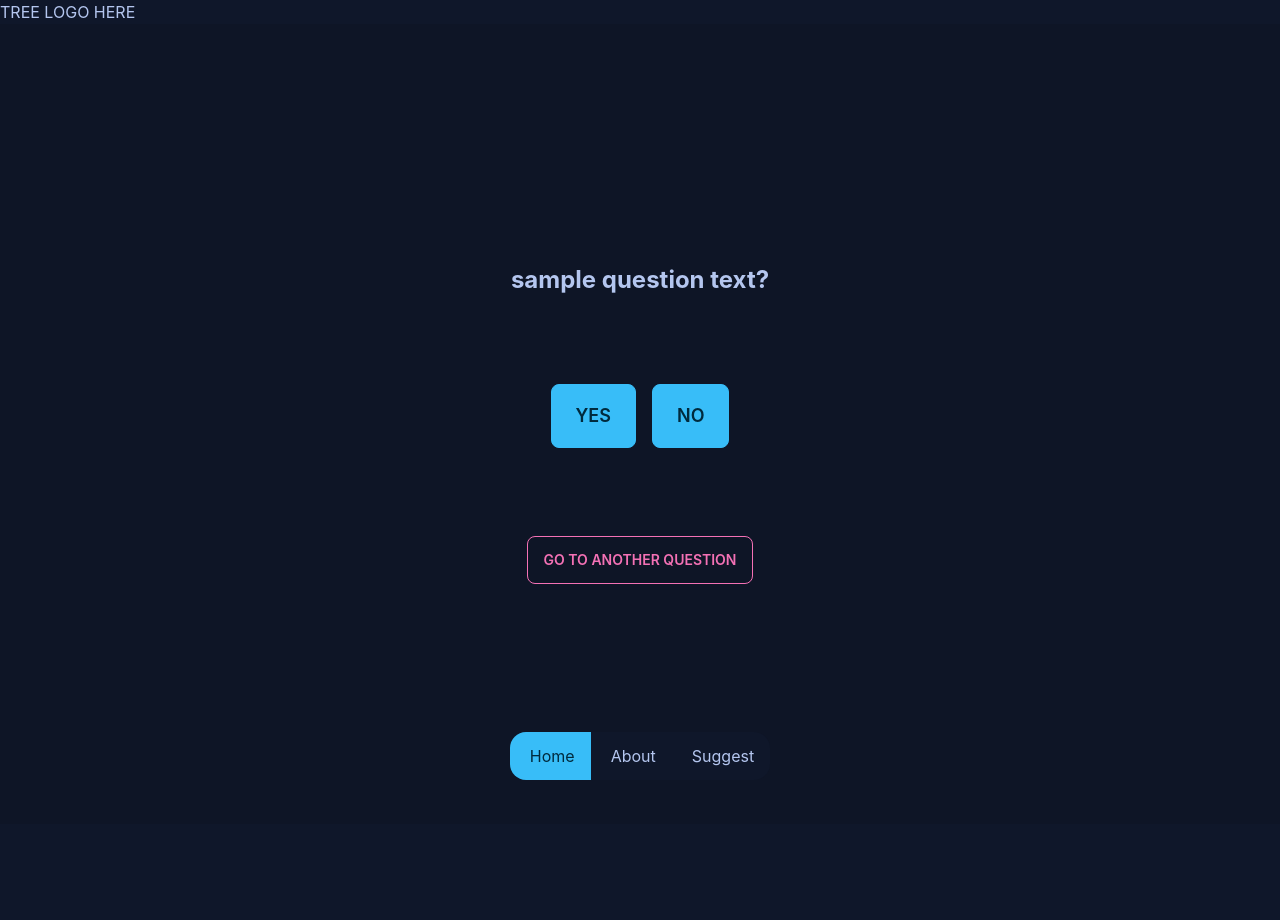
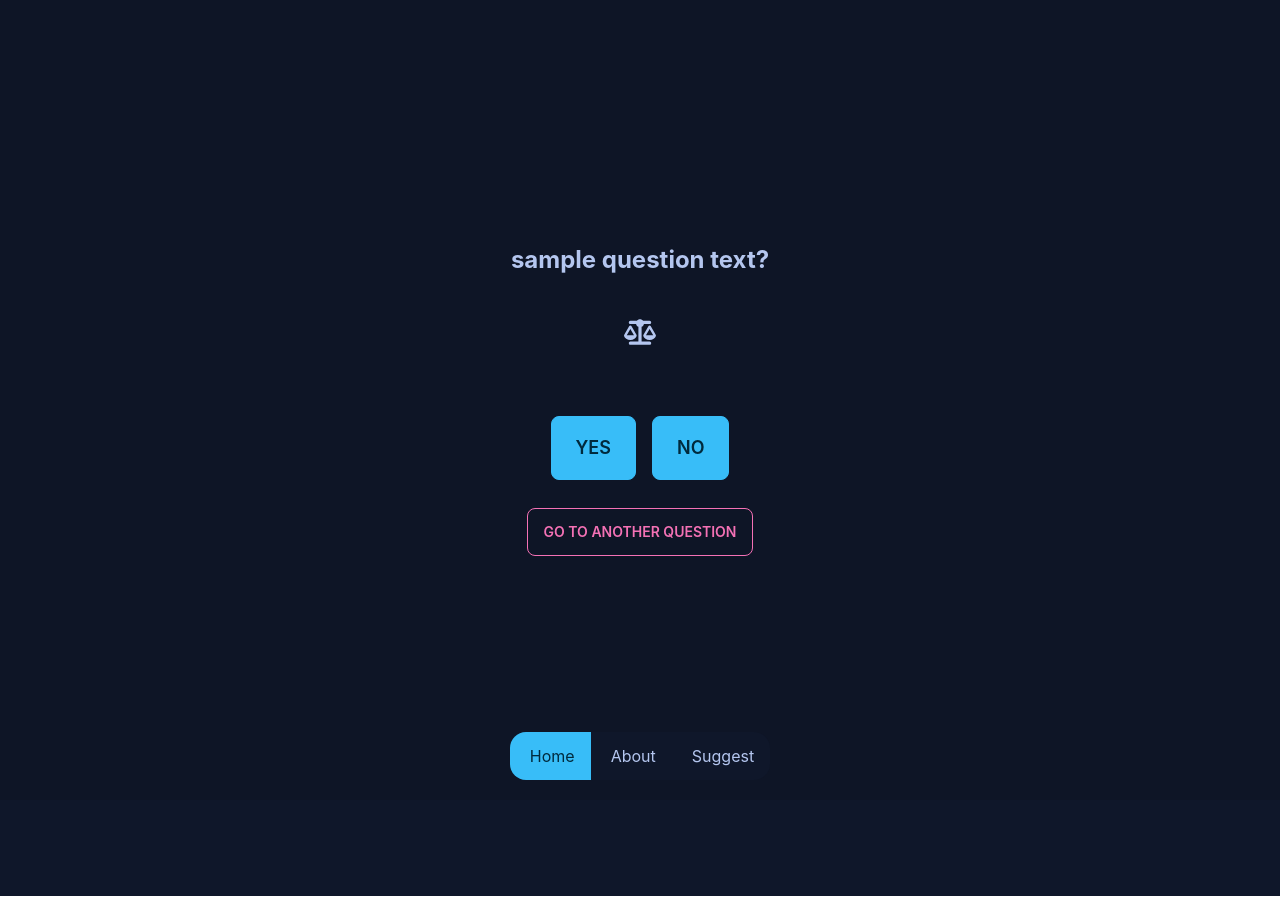
Before and after one commit to h-yung/decision-tree, a React (Create React App) app in the folder tree_front/: page / in a window 1280 px wide. Both pictures are taken after a click on the button "SAMPLE QUESTION TEXT?". After the commit the page ends 896 px from the top, so only its background shows below. Built offline with nearby package versions, Linux system fonts and the light colour scheme.

Commit message:
front end baseline set

```diff
--- a/tree_front/package.json
+++ b/tree_front/package.json
@@ -3,6 +3,9 @@
   "version": "0.1.0",
   "private": true,
   "dependencies": {
+    "@fortawesome/fontawesome-svg-core": "^6.1.2",
+    "@fortawesome/free-solid-svg-icons": "^6.1.2",
+    "@fortawesome/react-fontawesome": "^0.2.0",
     "@testing-library/jest-dom": "^5.16.5",
     "@testing-library/react": "^13.3.0",
     "@testing-library/user-event": "^13.5.0",
--- a/tree_front/src/components/QFront.js
+++ b/tree_front/src/components/QFront.js
@@ -1,4 +1,6 @@
 import { useEffect, useState, useCallback } from 'react';
+import { FontAwesomeIcon } from '@fortawesome/react-fontawesome'
+import { faBalanceScaleLeft, faBalanceScale, faBalanceScaleRight } from '@fortawesome/free-solid-svg-icons'
 
 export function QFront({ activeState, question }){
     const [active, setActive] = activeState;
@@ -6,6 +8,7 @@ export function QFront({ activeState, question }){
 
     const [current, setCurrent] = useState(activeQuestion.question);
     const [keyTracker, setKeyTracker] = useState('');
+    const [scale, setScale] = useState(faBalanceScale)
     const [skip, setSkip] = useState(false);
 
     const resetReturn = (e) => {
@@ -19,9 +22,13 @@ export function QFront({ activeState, question }){
     const getNextQ = useCallback((key) => {
         if (activeQuestion[key]){ //so if not falsy
             setCurrent(activeQuestion[key]);
+            if (activeQuestion[key][0] === "Y") setScale(faBalanceScaleLeft);
+            if (activeQuestion[key][0] === "N") setScale(faBalanceScaleRight);
         }
         else if (key.length !== 0 && !activeQuestion[key]) {
             //not working properly rn with max key.length, but prevents skip from kicking in too soon
+            // update skip trigger to a hidden key or condition on the string value returned (if it begins with Y(es) or N(o)) so that it closes out upon receiving a conclusive decision.
+
             setSkip(true);
         }
     }, [activeQuestion]);
@@ -42,13 +49,14 @@ export function QFront({ activeState, question }){
             <div className="hero min-h-screen bg-base-200">
                 <div className="text-center">
                         <h3 className="text-2xl font-bold">{current}</h3>
-                        {/* need to show the following conditionally/disable */}
-
-                    {/* <div className="max-w-md"> */}
+                        <FontAwesomeIcon
+                            icon={scale}
+                            className="w-8 m-8 text-5xl"
+                        />
 
                     { ! skip ? (
                         <>
-                            <fieldset className="my-20">
+                            <fieldset className="my-5">
                                 <button
                                     type="button"
                                     className="btn btn-primary btn-lg m-2"
@@ -68,7 +76,7 @@ export function QFront({ activeState, question }){
                             </fieldset>
                             <button
                                 type="button"
-                                class="btn btn-accent btn-outline"
+                                className="btn btn-accent btn-outline"
                                 onClick={e=>resetReturn(e)}
                             >
                                 Go to another question
@@ -80,7 +88,7 @@ export function QFront({ activeState, question }){
                     <p className="text-2xl m-8">You have your answer!</p>
                     <button
                         type="button"
-                        class="btn btn-accent btn-outline"
+                        className="btn btn-accent btn-outline"
                         onClick={e=>resetReturn(e)}
                     >
                         Go to another question
--- a/tree_front/src/utils/sampleData.js
+++ b/tree_front/src/utils/sampleData.js
@@ -1,15 +1,15 @@
 
 export const sampleData = [
     { question: 'sample question text?',
-        Y: 'Y2 followup',
-        YY: 'YY3 followup',
-        YN: 'YN3 followup',
-        YYY: 'YYY4 followup',
-        YYN: 'YYN4 followup',
-        YNY: 'YNY4 followup',
-        YNN: 'YNN4 followup',
-        YYYY: 'YYYY5 response if not sooner',
-        YYYN: 'YYYN5 response if not sooner',
+        Y: 's Y2 followup',
+        YY: 's YY3 followup',
+        YN: 's YN3 followup',
+        YYY: 's YYY4 followup',
+        YYN: 's YYN4 followup',
+        YNY: 's YNY4 followup',
+        YNN: 's YNN4 followup',
+        YYYY: 'Yes YYYY5 response if not sooner',
+        YYYN: 'No YYYN5 response if not sooner',
         YYNY: 'YYNY5 response if not sooner',
         YYNN: 'YYNN5 response if not sooner',
         YNYY: 'YNYY5 response if not sooner',
--- a/tree_front/src/views/About.js
+++ b/tree_front/src/views/About.js
@@ -2,5 +2,8 @@
 export default function About(){
     return (
         <p>Project background</p>
+
+        // demo or walkthrough with steps.
+        // add some framework
     )
 }
--- a/tree_front/src/views/Home.js
+++ b/tree_front/src/views/Home.js
@@ -19,7 +19,7 @@ export default function Home({qList}){
                 <>
                     <header className="hero min-h-screen bg-base-200">
                         <div className="hero-content text-center">
-                            <div class="max-w-md">
+                            <div className="max-w-md">
                                 <h1 className="text-5xl font-bold">Welcome to the tree.</h1>
                                 <p className="py-6">Find your question and get a suggested action to take within three to four steps.</p>
                                 <p className="text-xl my-8">Filter to come!</p>
--- a/tree_front/src/views/Layout.js
+++ b/tree_front/src/views/Layout.js
@@ -1,14 +1,13 @@
 import { Outlet, NavLink } from 'react-router-dom';
+
 import './Layout.css';
 
 export default function Layout(){
 
+
     return (
-        <div className="Layout " data-theme="night">
-			<header>
-				<p>TREE LOGO HERE</p>
-			</header>
-			<main className="Layout-main min-h-screen">
+        <div className="min-h-screen" data-theme="night">
+			<main className="Layout-main">
 				<Outlet />
 			</main>
 			<nav className="Nav sticky bottom-5">
```
Also changed, not shown: 1 other file (tests, documents, lock files or other folders).
